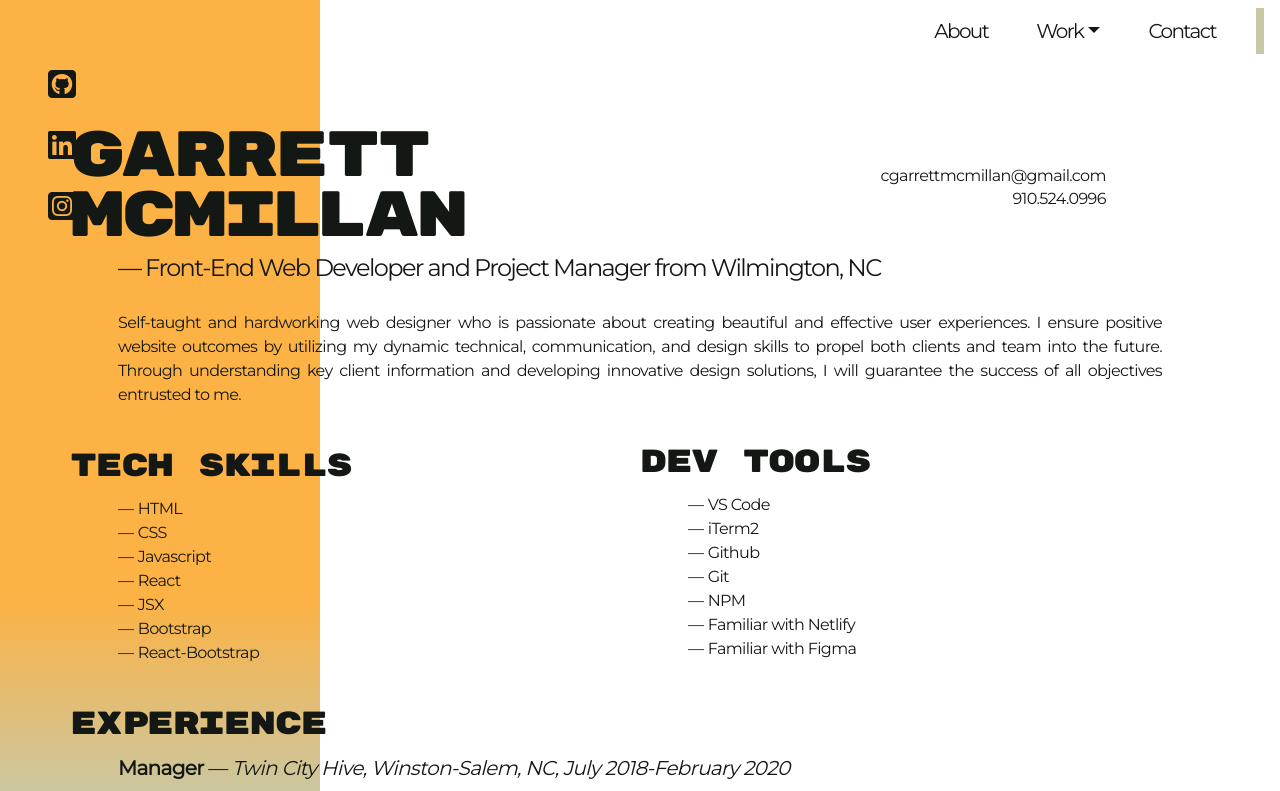
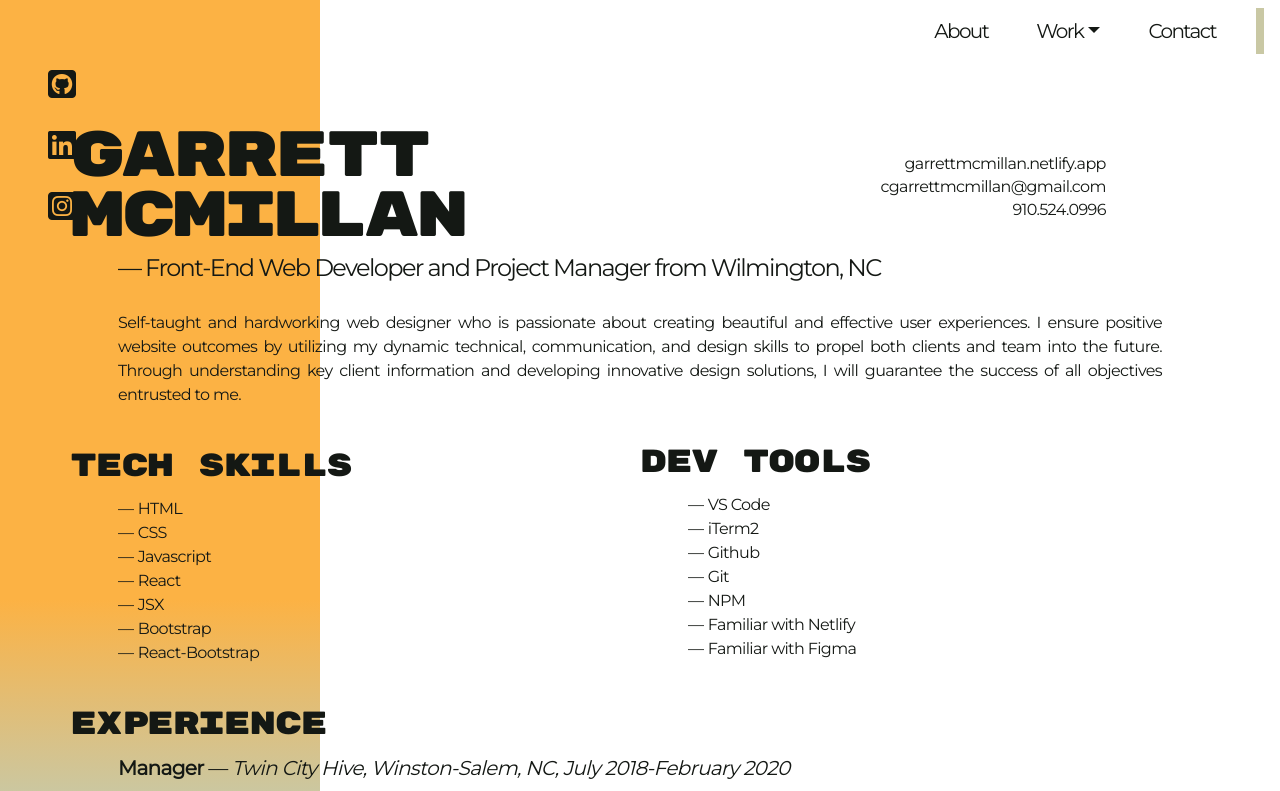
Before and after one commit to garrettmcmillan/cgm, a React (Create React App) app: page /resume in a window 1280 px wide. Shown: the top 791 px of the page. Built offline with nearby package versions, Linux system fonts and the light colour scheme.

Commit message:
Resume update

```diff
--- a/src/components/Resume.js
+++ b/src/components/Resume.js
@@ -20,9 +20,12 @@ export default class Work extends Component {
                                 &mdash; Front-End Web Developer and Project Manager from Wilmington, NC
                             </Card.Title>
                             </div>
-                            <div className="pt-4 mt-3">
+                            <div className="pt-4 mt-1">
                                 <Card.Title className="d-flex flex-column resume-list justify-content-end align-items-end pr-0">
-                                    <p className="mt-0 mb-1">
+                                <p className="my-0">
+                                    garrettmcmillan.netlify.app
+                                    </p>
+                                    <p className="mt-1 mb-1">
                                         cgarrettmcmillan@gmail.com
                                     </p>
                                     <p className="my-0">
```
Also changed, not shown: 1 other file (tests, documents, lock files or other folders).
